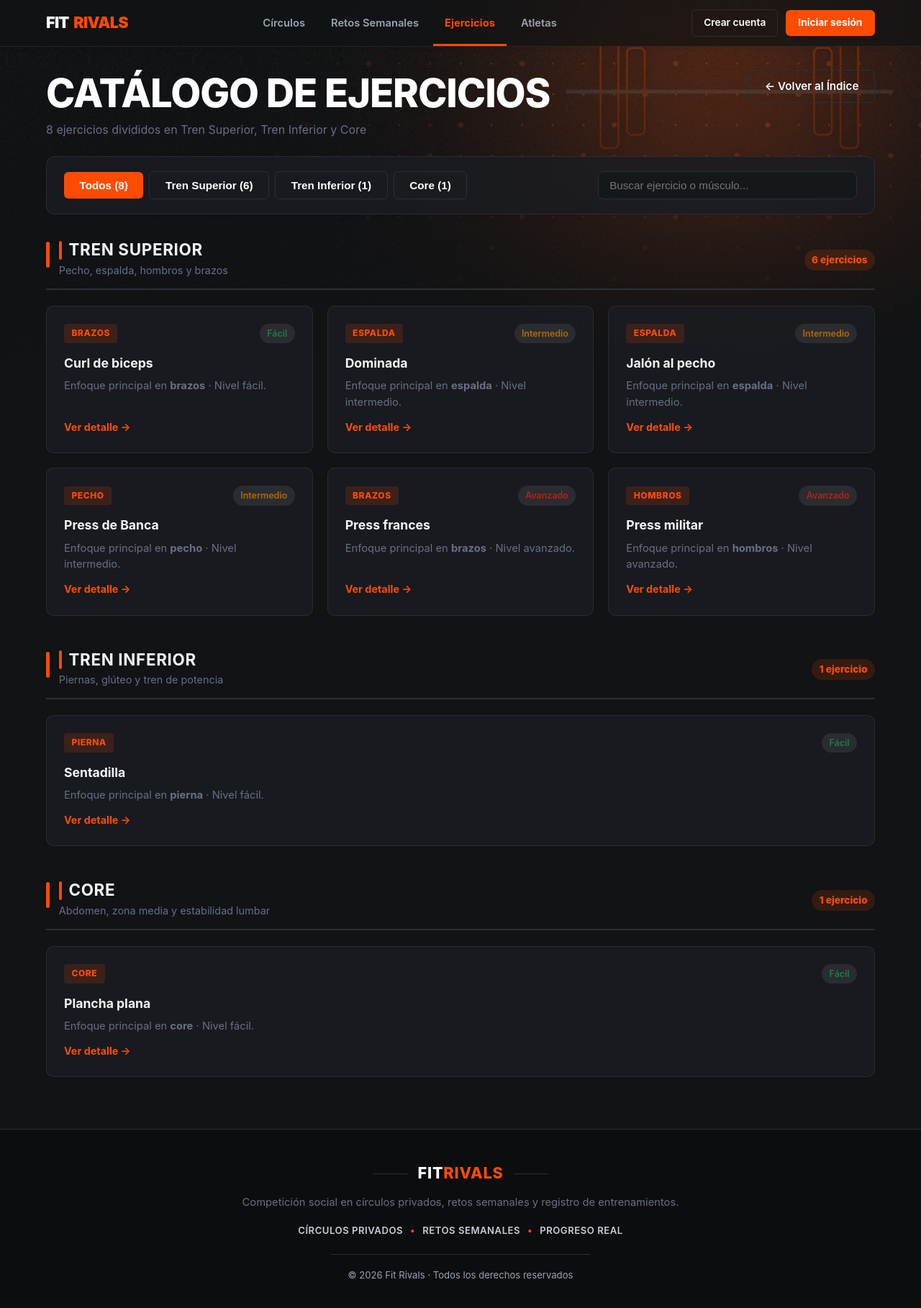
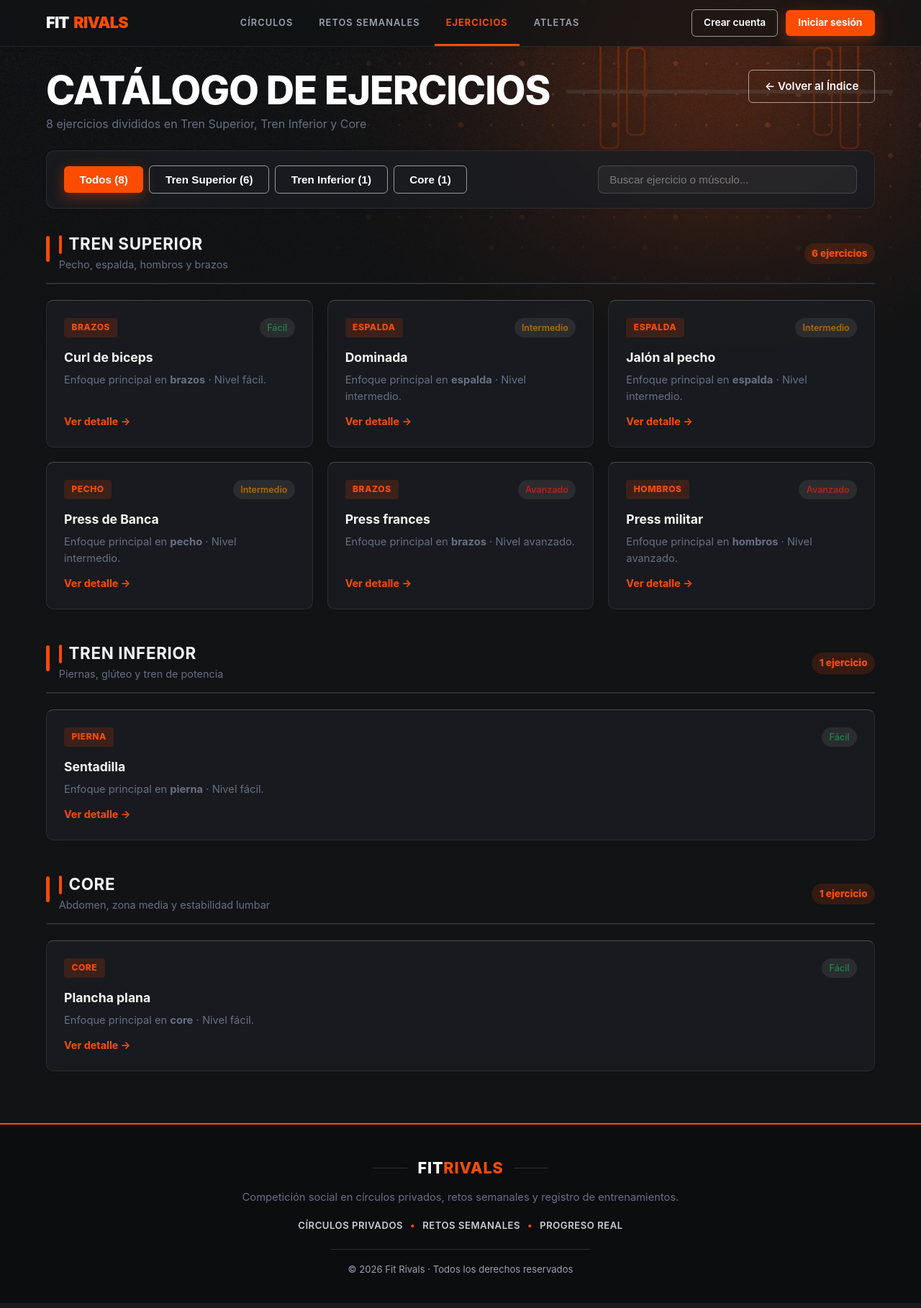
Before and after one commit to EnekoAE/fitrivals, a Django app: page /ejercicios/ in a window 1280 px wide. Shown: the whole page at 72% size. Run offline with Django 5.2, Linux system fonts and the light colour scheme; data comes from the database, SQL or seed files in the repository.

Commit message:
Arreglar

```diff
--- a/FitrivalsApp/static/css/tema-oscuro.css
+++ b/FitrivalsApp/static/css/tema-oscuro.css
@@ -52,10 +52,27 @@ h2 { text-transform: uppercase; letter-spacing: 0.03em; }
 .strava-table tr:hover td { background-color: rgba(252, 76, 2, 0.06); }
 body .grupo-cabecera { border-bottom-color: #2B3036; }
 body .dificultad-pill { background-color: rgba(255, 255, 255, 0.08); }
-input, select, textarea, body .catalogo-buscador { background-color: #15181B !important; color: #F3F4F6; border-color: #2B3036 !important; }
-
 
 .fr-footer { background-color: #0C0D0F; border-top-color: #2B3036; }
 .fr-footer-logo { color: #FFFFFF; }
 .fr-footer-pillars { color: #C9CED6; }
 .fr-footer-line, .fr-footer-divider { background-color: #2B3036; }
+
+input, select, textarea, body .catalogo-buscador { background-color: rgba(255, 255, 255, 0.04) !important; color: #FFFFFF !important; border: 1px solid rgba(255, 255, 255, 0.16) !important; }
+input:focus, select:focus, textarea:focus, body .catalogo-buscador:focus { outline: none; border-color: #FFFFFF !important; box-shadow: 0 0 0 3px rgba(255, 255, 255, 0.08); }
+input::placeholder, textarea::placeholder { color: rgba(255, 255, 255, 0.4); }
+select option { background-color: #1A1D21; color: #FFFFFF; }
+.form-group label, .strava-table th { color: #FFFFFF; }
+.hero-card, .form-card, .info-card, .strava-table-wrapper { border-top-color: rgba(255, 255, 255, 0.22); }
+.btn-secondary-strava, .btn-secondary-nav { border-color: rgba(255, 255, 255, 0.55); }
+.btn-secondary-strava:hover, .btn-secondary-nav:hover { background-color: #FFFFFF; color: #111315; border-color: #FFFFFF; }
+
+html { scroll-behavior: smooth; }
+h1 { letter-spacing: -0.02em; line-height: 1.05; }
+.site-nav a { text-transform: uppercase; font-size: 0.8rem; letter-spacing: 0.08em; }
+.btn-primary-strava, .btn-login-nav { box-shadow: 0 6px 20px rgba(252, 76, 2, 0.35); transition: transform 0.2s, box-shadow 0.2s; }
+.btn-primary-strava:hover, .btn-login-nav:hover { transform: translateY(-2px); box-shadow: 0 10px 28px rgba(252, 76, 2, 0.5); }
+.info-card:hover { transform: translateY(-4px); box-shadow: 0 16px 36px rgba(0, 0, 0, 0.45); }
+.fr-footer { border-top: 2px solid #FC4C02; }
+.main-wrapper { animation: aparecer 0.6s ease; }
+@keyframes aparecer { from { opacity: 0; transform: translateY(12px); } to { opacity: 1; transform: none; } }
```
